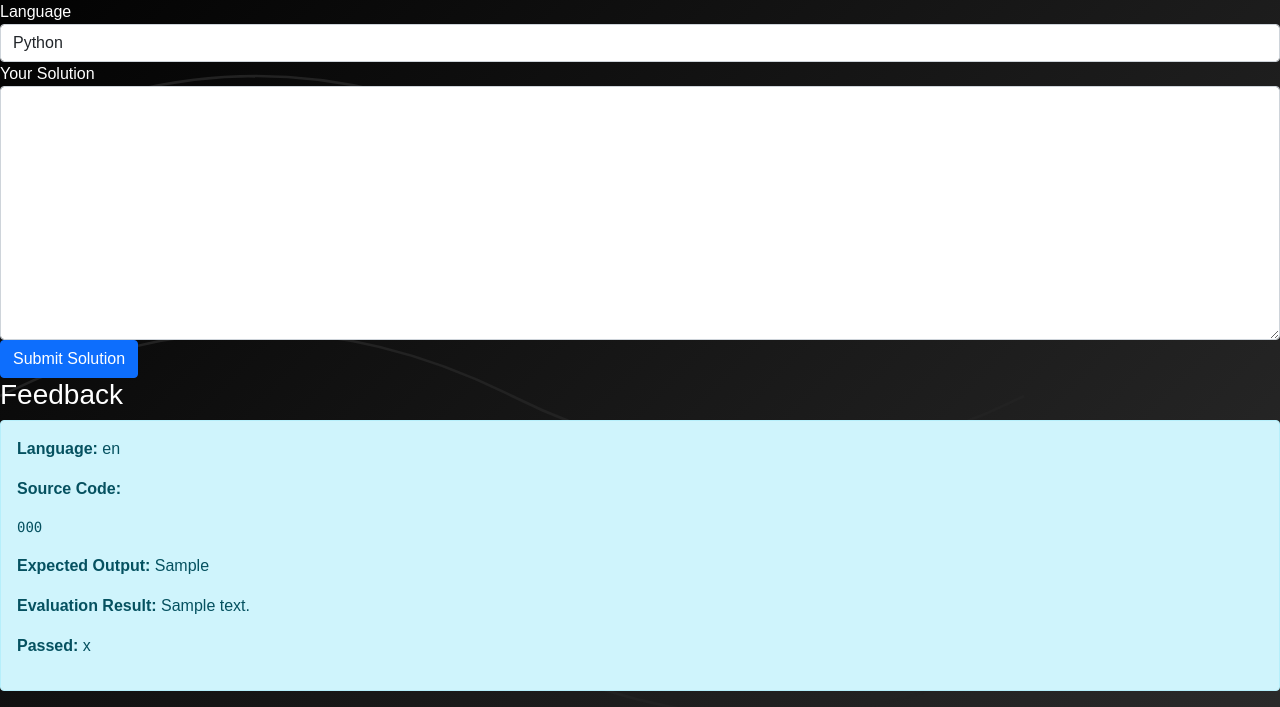
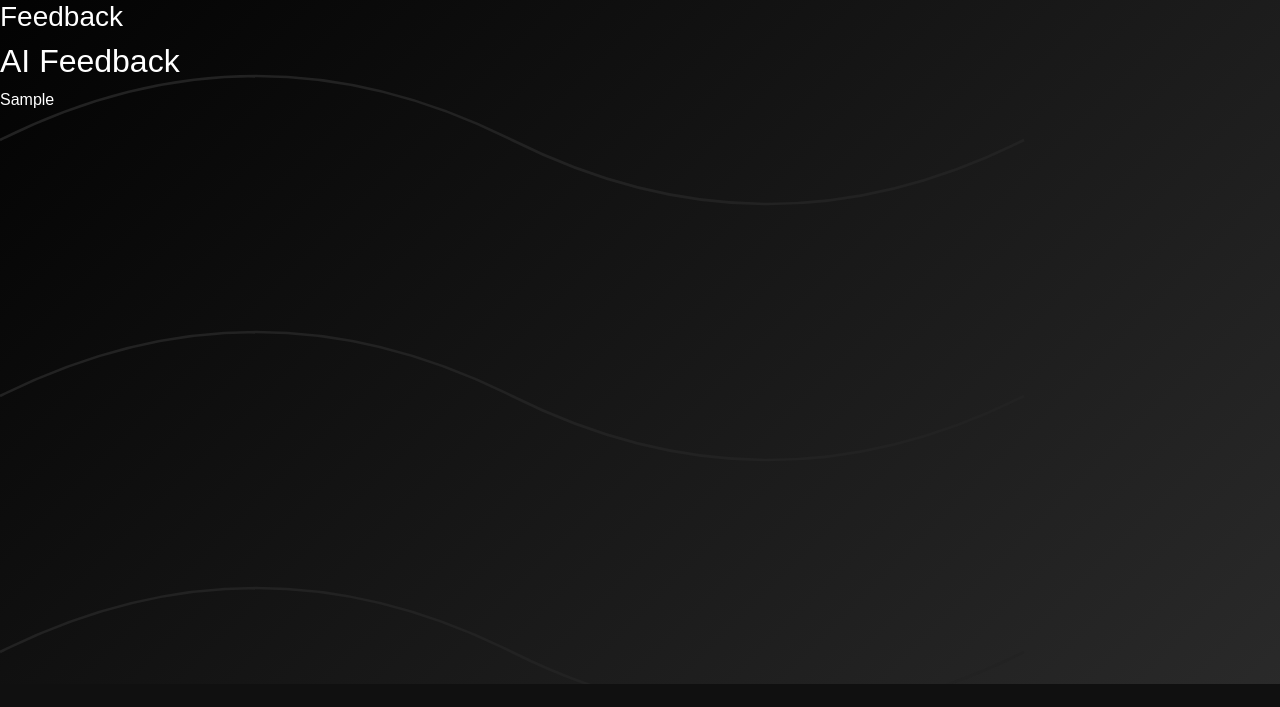
Before and after one commit to Vasileios20/JobAppTracker, a Django app: template code_challenge/templates/code_submission.html in a window 1280 px wide. Shown: the part 116-823 px from the top of the page. After the commit the page ends 800 px from the top, so only its background shows below. Run offline with Django 4.2, Linux system fonts and the light colour scheme; the template is opened without the code that fills it: most values are stand-ins (such as "Sample title", 1, 10 or a date in 2020); some libraries are stand-ins or nearby versions.

Commit message:
Refactor code_challenge templates and views
- Add hidden input fields for challenge details in challenge_detail.html
- Add form for filtering challenges by difficulty in challenge_list.html
- Update code_submission.html to remove unnecessary form attributes and add feedback section
- Update views.py to configure generative AI and generate AI feedback based on evaluation result

```diff
--- a/code_challenge/templates/challenge_detail.html
+++ b/code_challenge/templates/challenge_detail.html
@@ -26,6 +26,9 @@
         </div>
 
         <input type="hidden" name="expected_output" value="{{ challenge.expected_output }}" />
+        <input type="hidden" name="challenge" value="{{ challenge.content }}" />
+        <input type="hidden" name="challenge_slug" value="{{ challenge.slug }}" />
+        <input type="hidden" name="example_test_case" value="{{ challenge.exampleTestcases }}" />
         <button type="submit" class="btn btn-primary">Submit Solution</button>
     </form>
 </div>
--- a/code_challenge/templates/code_submission.html
+++ b/code_challenge/templates/code_submission.html
@@ -7,44 +7,30 @@ Code Challenge Submission
 {% endblock %}
 
 {% block content %}
-
-<form method="post" action="{% url 'submit_solution' %}">
-    {% csrf_token %}
-    <div class="form-group">
-        <label for="language">Language</label>
-        <select name="language" class="form-control">
+<div class="{% if ai_feedback %}d-none{% endif %}">
+    <form method="POST" action=""> <!-- Updated action -->
+        {% csrf_token %}
+        <textarea name="source_code" placeholder="Enter your code here..." required></textarea>
+        <select name="language">
             <option value="python">Python</option>
             <option value="javascript">JavaScript</option>
             <option value="cpp">C++</option>
-            <!-- Add more languages if needed -->
+            <!-- Add more languages as needed -->
         </select>
+        <button type="submit">Submit</button>
+    </form>
+
+</div>
+
+<div class="feedback-section {% if not evaluation_result and not ai_feedback %}d-none{% endif %}">
+    <h3>Feedback</h3>
+    {% if ai_feedback %}
+    <div class="feedback-section">
+        <h2>AI Feedback</h2>
+        <p>{{ ai_feedback }}</p>
     </div>
-
-    <div class="form-group">
-        <label for="source_code">Your Solution</label>
-        <textarea name="source_code" class="form-control" rows="10" required></textarea>
-    </div>
-
-    <input type="hidden" name="expected_output" value="{{ expected_output }}" />
-
-    <button type="submit" class="btn btn-primary">Submit Solution</button>
-</form>
-
-
-<div>
-    <h3>Feedback</h3>
-    {% if evaluation_result %}
-        <div class="alert alert-info">
-            <p><strong>Language:</strong> {{ language }}</p>
-            <p><strong>Source Code:</strong></p>
-            <pre>{{ source_code }}</pre>
-            <p><strong>Expected Output:</strong> {{ expected_output }}</p>
-            <p><strong>Evaluation Result:</strong> {{ evaluation_result.status.description }}</p>
-            <p><strong>Passed:</strong> {{ passed }}</p>
-        </div>
-    {% else %}
-        <p>No feedback available yet.</p>
     {% endif %}
 </div>
 
+
 {% endblock %}
```
Also changed, not shown: code_challenge/templates/challenge_list.html (+9 -1 lines), code_challenge/views.py (+32 -7 lines).
